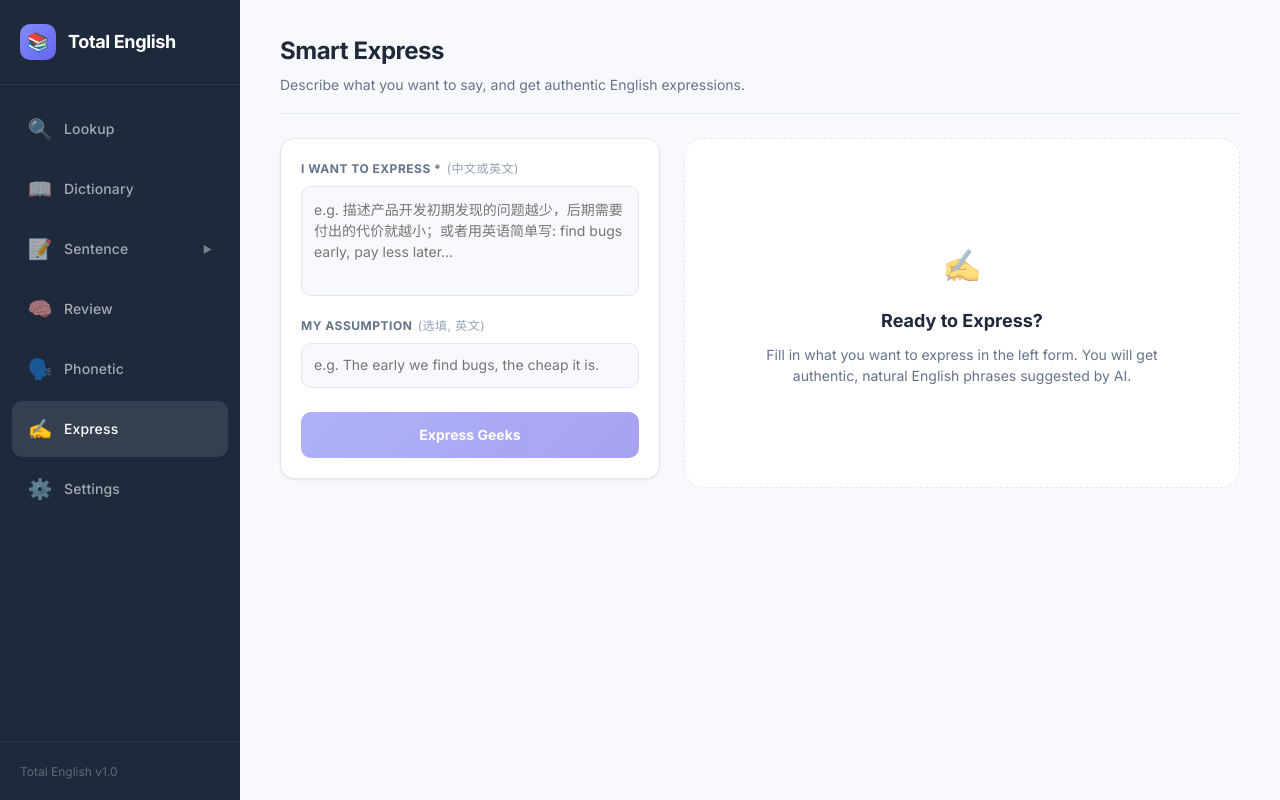
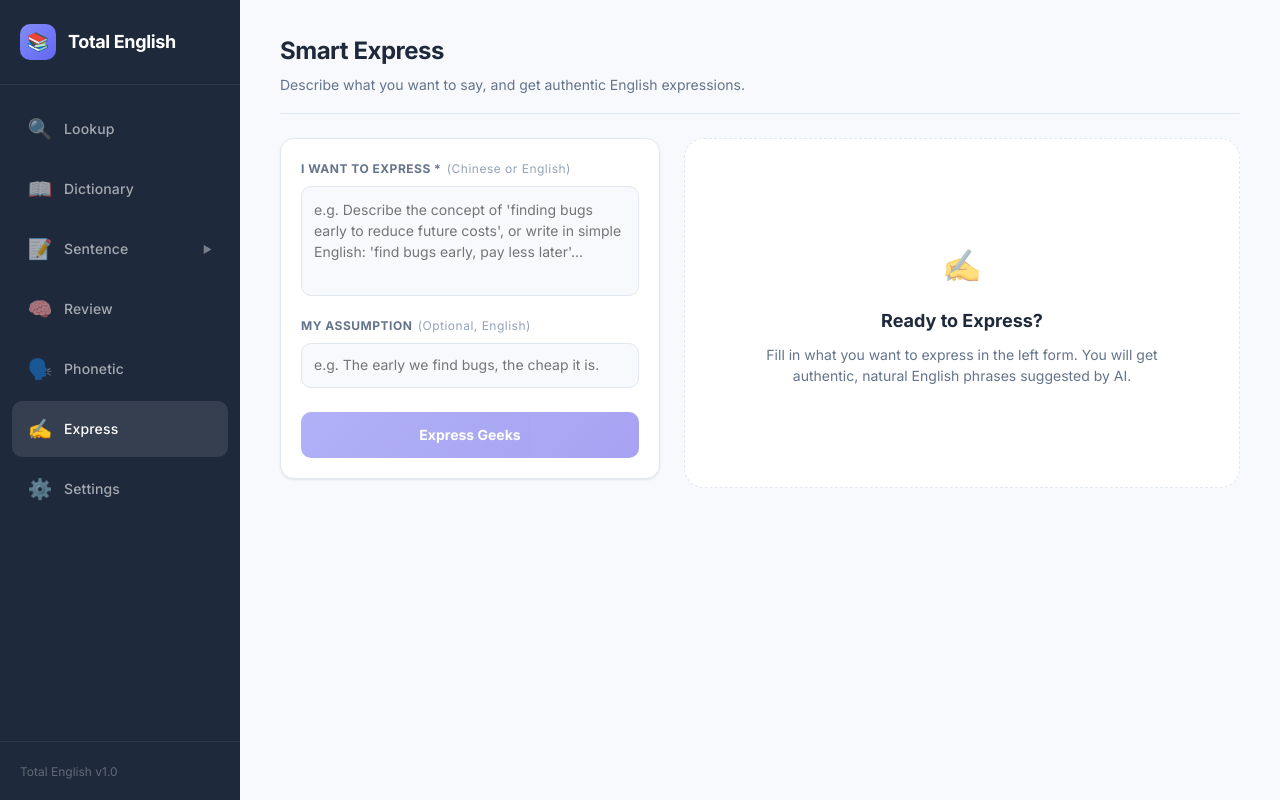
Before and after one commit to yeduxiling/total_english, a React (Vite) app in the folder client/: page /express in a window 1280 px wide. Built offline with nearby package versions, Linux system fonts and the light colour scheme.

Commit message:
style: remove Chinese input helpers and example translations in Smart Express

```diff
--- a/client/src/features/express/ExpressPage.tsx
+++ b/client/src/features/express/ExpressPage.tsx
@@ -14,7 +14,6 @@ interface BestExpression {
   style: string;
   explanation: string;
   exampleSentence: string;
-  exampleTranslation: string;
 }
 
 interface AlternativeExpression {
@@ -98,12 +97,12 @@ export default function ExpressPage() {
         <form className="express-form-card card" onSubmit={handleSubmit}>
           <div className="form-group">
             <label className="field-label" htmlFor="express-input">
-              I want to express * <span className="label-lang-note">(中文或英文)</span>
+              I want to express * <span className="label-lang-note">(Chinese or English)</span>
             </label>
             <textarea
               id="express-input"
               className="express-textarea"
-              placeholder="e.g. 描述产品开发初期发现的问题越少，后期需要付出的代价就越小；或者用英语简单写: find bugs early, pay less later..."
+              placeholder="e.g. Describe the concept of 'finding bugs early to reduce future costs', or write in simple English: 'find bugs early, pay less later'..."
               value={expression}
               onChange={(e) => setExpression(e.target.value)}
               required
@@ -114,7 +113,7 @@ export default function ExpressPage() {
 
           <div className="form-group">
             <label className="field-label" htmlFor="assumption-input">
-              My assumption <span className="label-lang-note">(选填, 英文)</span>
+              My assumption <span className="label-lang-note">(Optional, English)</span>
             </label>
             <input
               id="assumption-input"
@@ -201,7 +200,6 @@ export default function ExpressPage() {
                           <span className="example-text font-english">{item.exampleSentence}</span>
                           <SpeakButton text={item.exampleSentence} size="sm" />
                         </div>
-                        <div className="example-translation">{item.exampleTranslation}</div>
                       </div>
                     </div>
                   ))}
```
Also changed, not shown: 1 other file (tests, documents, lock files or other folders).
